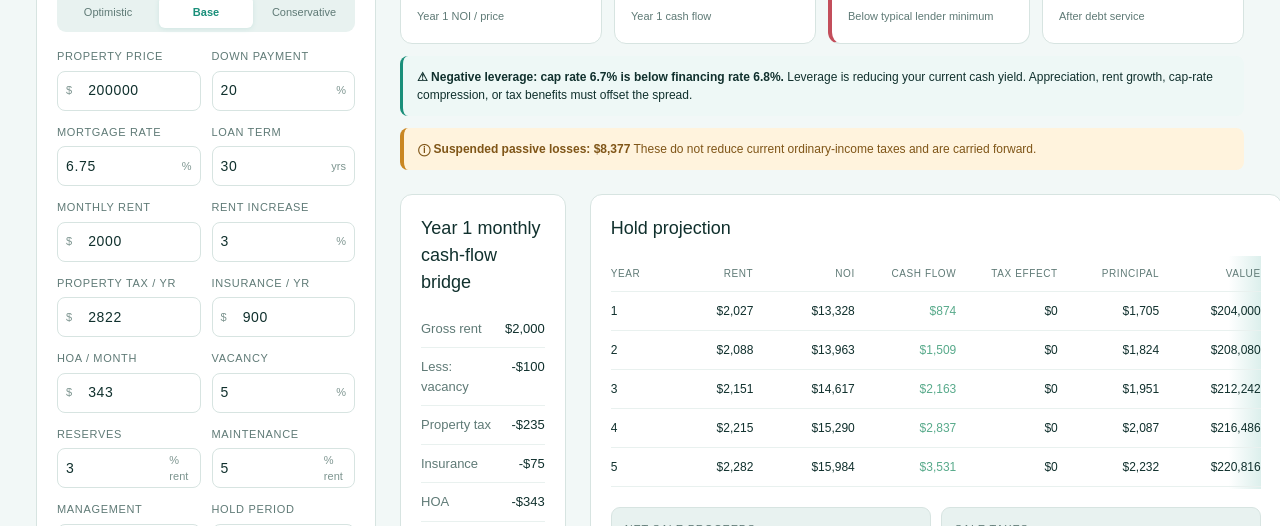
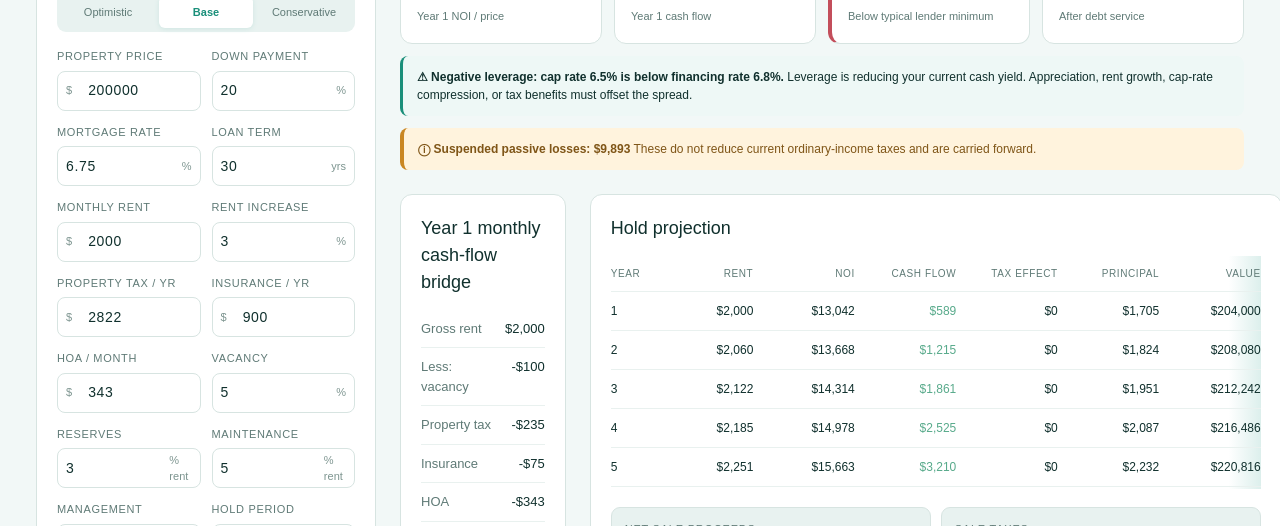
Before and after one commit to ginny-123/estateiq, a Next.js app: page / in a window 1280 px wide. Shown: the part 254-780 px from the top of the page. Built offline with nearby package versions, Linux system fonts and the light colour scheme.

Commit message:
Add files via upload

```diff
--- a/app/page.tsx
+++ b/app/page.tsx
@@ -30,7 +30,6 @@ function model(base:typeof defaults, vacancy=base.vacancy, maintenance=base.main
   const payment = monthlyRate
     ? loan * monthlyRate * Math.pow(1 + monthlyRate, loanMonths) / (Math.pow(1 + monthlyRate, loanMonths) - 1)
     : loan / loanMonths;
-  const rentGrowth = Math.pow(1 + base.rentIncrease / 100, 1 / 12) - 1;
   const priceGrowth = Math.pow(1 + base.appreciation / 100, 1 / 12) - 1;
   const stockMonthly = Math.pow(1 + base.stockReturn / 100, 1 / 12) - 1;
   const annualDepreciation = base.price * base.buildingBasis / 100 / 27.5;
@@ -42,7 +41,9 @@ function model(base:typeof defaults, vacancy=base.vacancy, maintenance=base.main
 
   for (let m=0; m<months; m++) {
     const year = Math.floor(m / 12) + 1;
-    const rent = base.rent * Math.pow(1 + rentGrowth, m);
+    // Rent steps up once per year (at the START of each new year), then holds flat for all 12
+    // months of that year — it does NOT compound month-to-month within a year.
+    const rent = base.rent * Math.pow(1 + base.rentIncrease / 100, Math.floor(m / 12));
     const vacancyCost = rent * vacancy / 100;
     const propertyTax = base.tax / 12;
     const insurance = base.insurance / 12;
```
